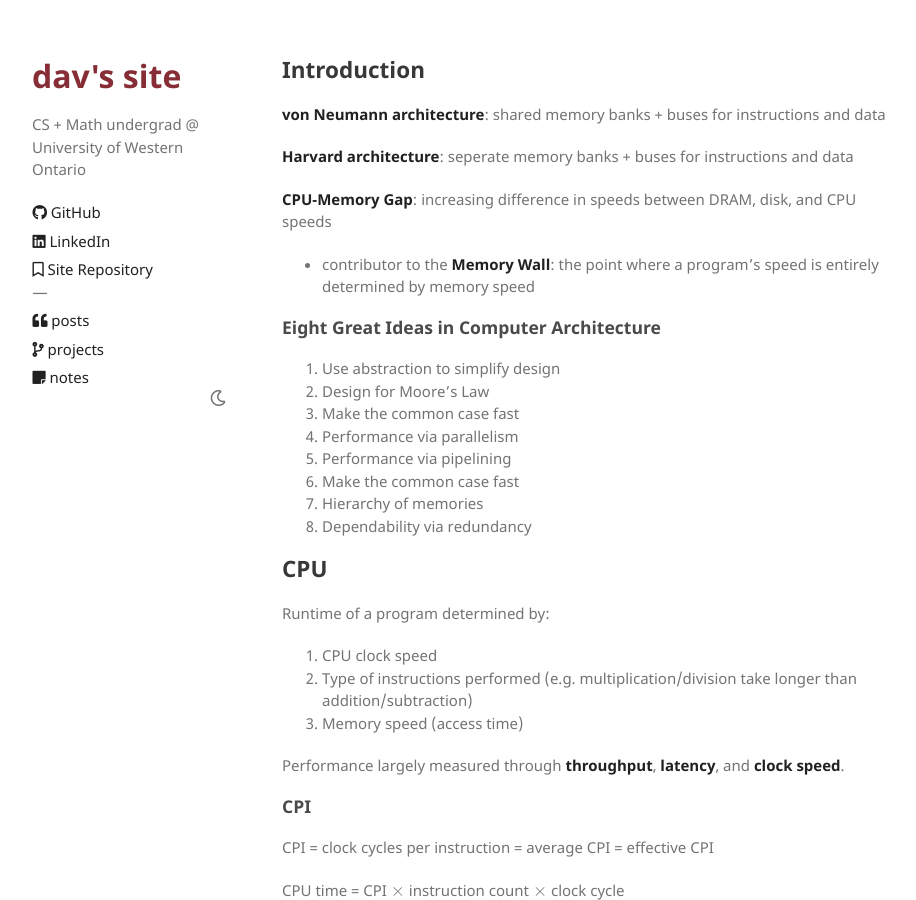
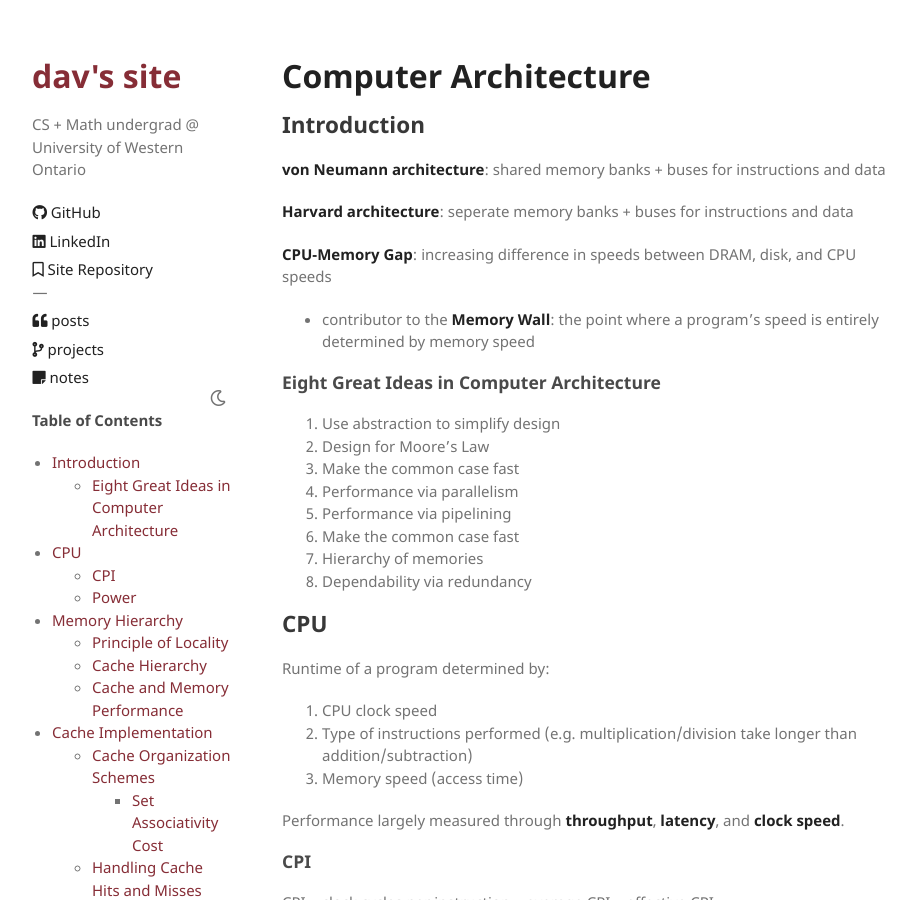
Before and after one commit to davidtranhq/davidtranhq.github.io, a Jekyll site: the page built from notes/computer-architecture/notes.md, in a window 1280 px wide and 900 px high. Shown: the whole window, without its empty margins (153-1069 px from the left). Built offline with Jekyll 4.4.1, drawn with Linux system fonts in a browser that asks for light colours; our own code applies the rules of GitHub Pages for plain Markdown files; formulas are drawn with MathJax 3.

Commit message:
Fix comparch notes

```diff
--- a/notes/computer-architecture/notes.md
+++ b/notes/computer-architecture/notes.md
@@ -1,3 +1,11 @@
+---
+layout: default
+order: 1
+toc: true
+---
+
+# Computer Architecture
+
 ## Introduction
 
 **von Neumann architecture**: shared memory banks + buses for instructions and data
```
